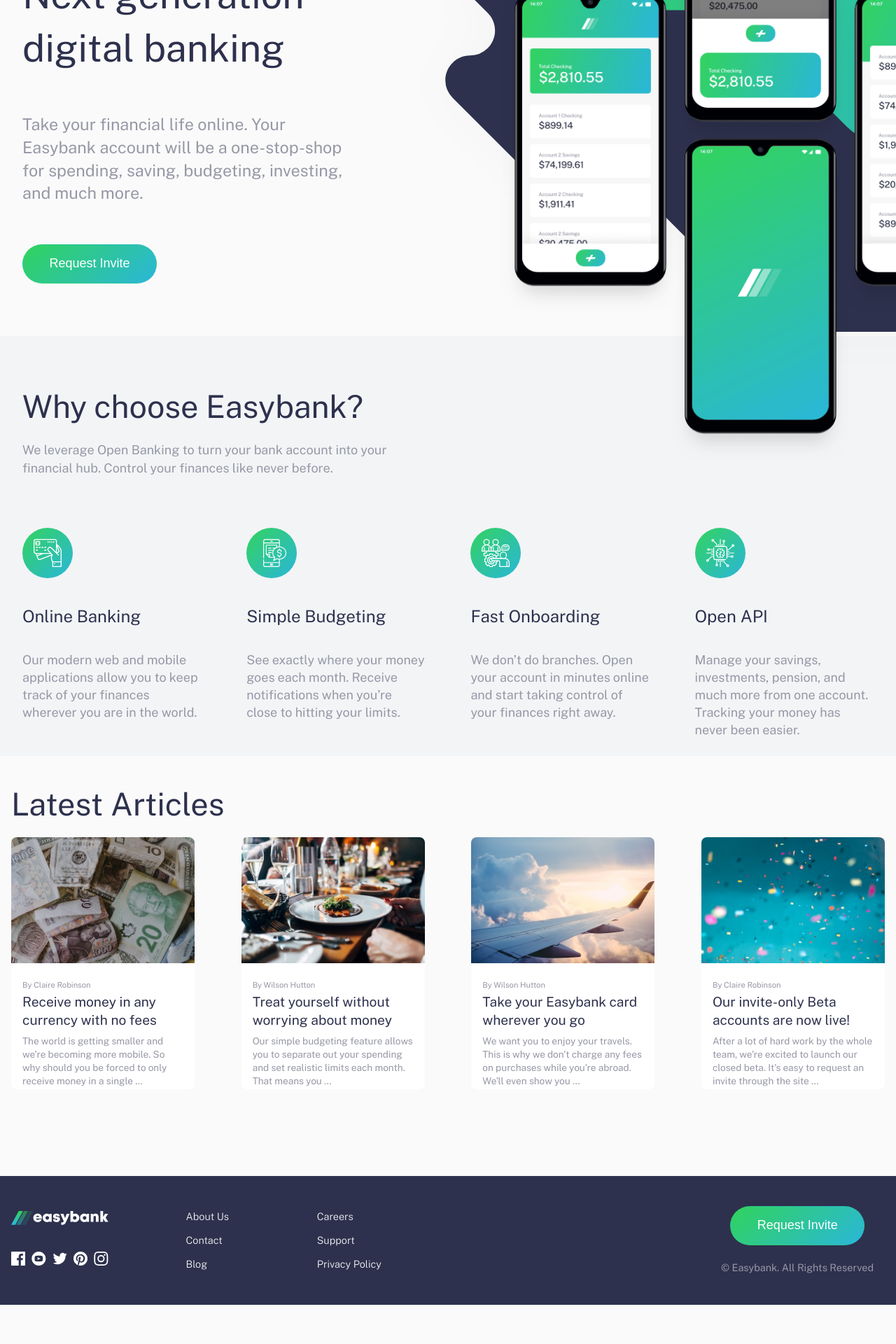
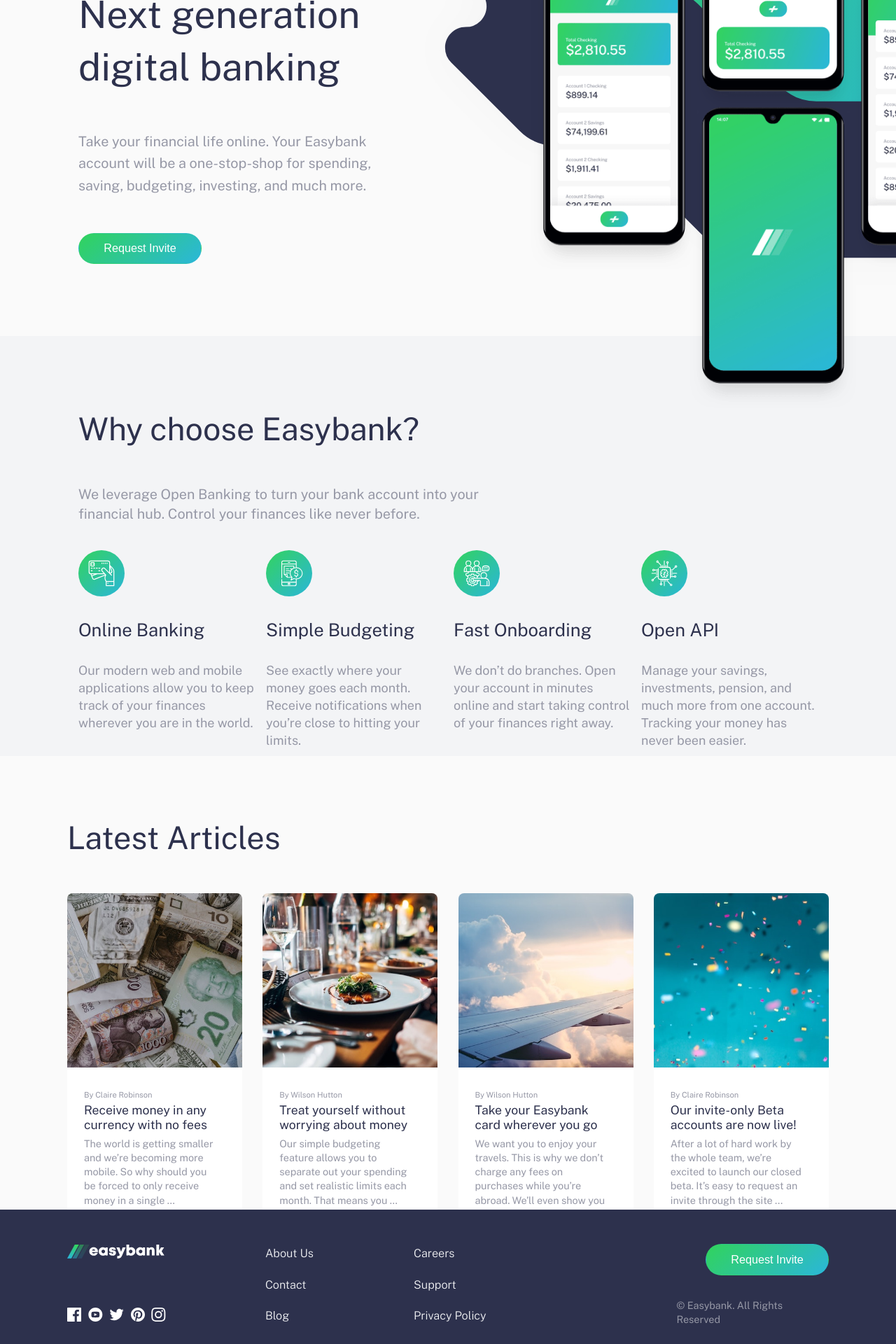
Before and after one commit to InnaTymoshenko/esybank, a React (Create React App) app: page / in a window 1280 px wide. Shown: the part 200-2120 px from the top of the page at 70% size. Before the commit the page ends 2064 px from the top, so only its background shows below. Built offline with nearby package versions, Linux system fonts and the light colour scheme.

Commit message:
fixed style

```diff
--- a/package.json
+++ b/package.json
@@ -10,10 +10,8 @@
 		"@types/node": "^16.18.97",
 		"@types/react": "^18.3.2",
 		"@types/react-dom": "^18.3.0",
-		"normalize.css": "^8.0.1",
 		"react": "^18.3.1",
 		"react-dom": "^18.3.1",
-		"react-icons": "^5.2.1",
 		"react-router-dom": "^6.23.1",
 		"react-scripts": "5.0.1",
 		"typescript": "^4.9.5",
--- a/src/components/articlesCard/ArticlesCards.css
+++ b/src/components/articlesCard/ArticlesCards.css
@@ -6,8 +6,8 @@
 }
 
 .articles-card {
-	width: 21%;
-	height: 75%;
+	width: 23%;
+	height: 83%;
 	display: flex;
 	flex-direction: column;
 	background-color: var(--color-white);
@@ -18,15 +18,17 @@
 .articles-card div {
 	width: 100%;
 	height: 50%;
-	padding: 1rem;
+	padding: 1.5rem;
+	padding-inline-end: 2rem;
 }
 
 .articles-card span {
 	font-size: 0.7rem;
 }
 
-.articles-card h4 {
-	font-size: 1.2rem;
+.articles-card h3 {
+	font-size: 1.1rem;
+	line-height: 1.2;
 	margin: 0;
 }
 
@@ -42,7 +44,7 @@
 }
 
 .articles-card p {
-	font-size: 0.85rem;
+	font-size: 0.9rem;
 	margin-block-start: 0.5em;
 }
 
@@ -52,6 +54,12 @@
 	background-position: center;
 	background-repeat: no-repeat;
 	background-size: cover;
+}
+
+@media screen and (max-width: 1250px) {
+	.articles-card {
+		height: 90%;
+	}
 }
 
 @media screen and (max-width: 1100px) {
@@ -79,12 +87,18 @@
 	.articles-block {
 		flex-direction: column;
 		flex-wrap: nowrap;
-		min-height: 200vh;
+		min-height: 350vh;
+		gap: 2rem;
+		padding-block-end: 2rem;
 	}
 
 	.articles-card {
 		width: 100%;
 		height: 100%;
+	}
+
+	.articles-card h3 {
+		font-size: 1.5em;
 	}
 
 	.articles-card div:last-child {
@@ -96,16 +110,16 @@
 		padding-inline: 2rem;
 	}
 
-	.articles-card h4,
+	.articles-card h3,
 	.articles-card p {
 		text-align: left;
 	}
 
 	.articles-card span {
-		font-size: 0.7em;
+		font-size: 0.8em;
 	}
 
 	.articles-card p {
-		font-size: 0.8em;
+		font-size: 1.1em;
 	}
 }
--- a/src/components/articlesCard/articlecard/Articlecard.tsx
+++ b/src/components/articlesCard/articlecard/Articlecard.tsx
@@ -13,9 +13,9 @@
 			<div className={className} style={{ backgroundImage: `url(${article.image})` }}></div>
 			<div>
 				<span>By {article.author}</span>
-				<h4>
+				<h3>
 					<Link to={''}>{article.title}</Link>
-				</h4>
+				</h3>
 
 				<p>{article.description}</p>
 			</div>
--- a/src/components/button/Button.css
+++ b/src/components/button/Button.css
@@ -1,9 +1,9 @@
 .btn {
-	height: 3.5rem;
-	width: 12rem;
+	height: 2.8rem;
+	width: 11rem;
 	border: 1px solid transparent;
 	border-radius: var(--radii);
-	font-size: var(--fs);
+	font-size: 0.9em;
 	font-weight: var(--fw-normal);
 	color: var(--color-white);
 	background-image: var(--bg-btn);
@@ -18,8 +18,16 @@
 
 @media screen and (min-width: 778px) and (max-width: 1100px) {
 	.btn {
-		width: 10rem;
-		height: 3rem;
-		font-size: 0.9em;
+		width: 9rem;
+		height: 2.5rem;
+		font-size: 0.7em;
 	}
 }
+
+@media screen and (max-width: 778px) {
+	.btn {
+		width: 16rem;
+		height: 4rem;
+		font-size: 1.2em;
+	}
+}
--- a/src/components/cardsServices/CardsServices.css
+++ b/src/components/cardsServices/CardsServices.css
@@ -6,20 +6,30 @@
 }
 
 .service_card {
-	width: 21%;
+	width: 24%;
 	display: flex;
 	flex-direction: column;
 	justify-content: flex-start;
 }
 
-.service_card h4 {
+.service_card img {
+	width: 26%;
+}
+
+.service_card h3 {
 	color: var(--color-dark);
-	font-size: 1.5rem;
+	font-size: 1.6rem;
 	font-weight: var(--fw-normal);
 }
 
 .service_card p {
 	margin: 0;
+}
+
+@media screen and (max-width: 1250px) {
+	.service_card p {
+		font-size: 0.9em;
+	}
 }
 
 @media screen and (max-width: 1100px) {
@@ -35,6 +45,18 @@
 	.service_card {
 		width: 45%;
 	}
+
+	.service_card img {
+		width: 20%;
+	}
+
+	.service_card h3 {
+		font-size: 1.2em;
+	}
+
+	.service_card p {
+		font-size: 0.8em;
+	}
 }
 
 @media screen and (max-width: 778px) {
@@ -48,8 +70,16 @@
 		flex-direction: column;
 	}
 
+	.service_card img {
+		width: 25%;
+	}
+
+	.service_card h3 {
+		font-size: 1.6em;
+	}
+
 	.service_card p {
-		line-height: 1.8;
-		font-size: 0.9em;
+		line-height: 1.6;
+		font-size: 1.2em;
 	}
 }
--- a/src/components/cardsServices/cardService/CardService.tsx
+++ b/src/components/cardsServices/cardService/CardService.tsx
@@ -7,7 +7,7 @@
 			<div>
 				<img src={image} alt={title} />
 			</div>
-			<h4>{title}</h4>
+			<h3>{title}</h3>
 			<p>{description}</p>
 		</React.Fragment>
 	)
--- a/src/components/footer/Footer.css
+++ b/src/components/footer/Footer.css
@@ -1,6 +1,6 @@
 .footer_wrapper {
 	width: 100%;
-	height: 23vh;
+	height: 24vh;
 	background-color: var(--color-dark);
 	display: flex;
 }
@@ -8,15 +8,16 @@
 .footer_block {
 	width: 100%;
 	max-width: 1440px;
-	padding-block: 2rem;
-	padding-inline: 1rem;
+	padding-block-start: 2rem;
+	padding-block-end: 0.5rem;
+	padding-inline: 6rem;
 	margin: 0 auto;
 	display: flex;
 	justify-content: space-between;
 }
 
 .footer_image {
-	width: 50%;
+	width: 65%;
 	display: flex;
 	justify-content: space-between;
 }
@@ -56,7 +57,7 @@
 	display: flex;
 	flex-direction: column;
 	justify-content: space-around;
-	align-items: center;
+	align-items: flex-end;
 }
 
 .footer_btn div {
@@ -77,7 +78,7 @@
 	text-decoration: none;
 	color: var(--color-light);
 	font-weight: var(--fw-light);
-	font-size: 0.8em;
+	font-size: 0.9em;
 	transition: all 0.3s ease-in;
 }
 
@@ -85,7 +86,7 @@
 	color: var(--color-lime);
 }
 
-@media screen and (max-width: 1100px) {
+@media screen and (max-width: 1250px) {
 	.footer_image {
 		width: 60%;
 		display: flex;
@@ -93,7 +94,7 @@
 	}
 }
 
-@media screen and (max-width: 778px) {
+@media screen and (max-width: 900px) {
 	.footer_wrapper {
 		height: 70vh;
 	}
@@ -110,7 +111,7 @@
 	}
 
 	.footer_image_block {
-		width: 50%;
+		width: 35%;
 		gap: 2rem;
 		align-items: center;
 	}
@@ -128,6 +129,7 @@
 
 	.footer_btn {
 		width: 100%;
+		align-items: center;
 		gap: 1rem;
 	}
 }
--- a/src/components/footer/Footer.tsx
+++ b/src/components/footer/Footer.tsx
@@ -37,11 +37,11 @@
 						</div>
 					</div>
 					<div className="footer_nav">
-						<Link to={'#'}>About Us</Link>
-						<Link to={'#'}>Careers</Link>
-						<Link to={'#'}>Contact</Link>
+						<Link to={'about'}>About Us</Link>
+						<Link to={'careers'}>Careers</Link>
+						<Link to={'contact'}>Contact</Link>
 						<Link to={'#'}>Support</Link>
-						<Link to={'#'}>Blog</Link>
+						<Link to={'blog'}>Blog</Link>
 						<Link to={'#'}>Privacy Policy</Link>
 					</div>
 				</div>
--- a/src/components/main/Main.css
+++ b/src/components/main/Main.css
@@ -18,10 +18,15 @@
 	background-color: var(--color-light);
 }
 
-.center-block,
-.bottom-block,
+.center-block {
+	height: 100vh;
+}
+
+.bottom-block {
+	height: 72vh;
+}
 .top-block {
-	height: 90vh;
+	height: 85vh;
 }
 
 .main_block {
@@ -30,7 +35,7 @@
 	margin: 0 auto;
 	height: 100%;
 	display: flex;
-	padding-inline: 1rem;
+	padding-inline: 6rem;
 }
 
 .main_block.top {
@@ -44,7 +49,7 @@
 }
 
 .main_top_text {
-	width: 40%;
+	width: 44%;
 	height: 50%;
 	margin: auto;
 	padding-inline: 1rem;
@@ -55,7 +60,7 @@
 }
 
 .main_top_text h1 {
-	font-size: 4em;
+	font-size: 3.4em;
 	font-weight: var(--fw-normal);
 	color: var(--color-dark);
 	margin: 0;
@@ -64,7 +69,8 @@
 .main_top_text p {
 	width: 100%;
 	height: 10rem;
-	font-size: 1.3em;
+	font-size: 1.1em;
+	line-height: 1.6;
 	font-weight: var(--fw-normal);
 }
 
@@ -94,8 +100,8 @@
 .main_image.wave-desktor {
 	display: block;
 	width: 150%;
-	top: -15rem;
-	left: 3rem;
+	top: -13rem;
+	left: 1rem;
 	z-index: 1;
 }
 .main_image.wave-mobile {
@@ -103,8 +109,8 @@
 }
 
 .main_image.phones {
-	width: 100%;
-	top: -8rem;
+	width: 112%;
+	top: -9rem;
 	left: 12rem;
 	z-index: 2;
 }
@@ -115,17 +121,21 @@
 }
 
 .main_center.title {
-	margin-block-start: 2rem;
-	width: 50%;
+	margin-block-start: 4rem;
+	width: 60%;
 	height: 35%;
+}
+
+.main_center.title p {
+	font-size: 1.1em;
 }
 
 .main_center.title h2,
 .main_block.bottom h2 {
 	color: var(--color-dark);
-	font-size: 3rem;
+	font-size: 2.8rem;
 	font-weight: var(--fw-normal);
-	margin-block-end: 1rem;
+	margin-block-end: 3rem;
 }
 
 .main_center.service-card {
@@ -136,6 +146,7 @@
 .main_block.bottom {
 	width: 100%;
 	height: 100%;
+	margin-block-start: 3rem;
 	margin-block-end: 1rem;
 }
 
@@ -148,7 +159,7 @@
 
 .main_bottom.article-card {
 	width: 100%;
-	height: 80%;
+	height: 100%;
 	display: flex;
 }
 
@@ -169,7 +180,11 @@
 	}
 }
 
-@media screen and (max-width: 1150px) {
+@media screen and (max-width: 1250px) {
+	.main_top_text {
+		width: 48%;
+	}
+
 	.main_top_text h1 {
 		font-size: 2.2em;
 	}
@@ -180,29 +195,33 @@
 
 	.main_image.wave-desktor {
 		display: block;
-		width: 150%;
-		top: -8rem;
-		left: 0rem;
+		width: 130%;
+		top: -10rem;
+		left: 5rem;
 		z-index: 1;
 	}
 
 	.main_image.phones {
 		width: 100%;
-		top: -5rem;
-		left: 6rem;
+		top: -10rem;
+		left: 14rem;
 		z-index: 2;
 	}
 
 	.main_center.title {
 		margin-block-start: 2rem;
-		width: 55%;
-		height: 35%;
+		width: 60%;
+		height: 25%;
 	}
 
 	.main_center.title h2,
 	.main_block.bottom h2 {
 		font-size: 2em;
 		font-weight: var(--fw-light);
+	}
+
+	.main_center.title p {
+		font-size: 0.9em;
 	}
 
 	.top-block {
@@ -218,26 +237,68 @@
 	}
 }
 
-@media screen and (max-width: 900px) {
+@media screen and (max-width: 1000px) {
 	.main_wrapper {
 		font-weight: var(--fw-light);
+	}
+
+	.main_top_text {
+		width: 50%;
 	}
 
 	.main_top_text h1 {
 		font-size: 2em;
 	}
 
+	.main_top_text p {
+		font-size: 0.7em;
+	}
+
+	.main_top_image {
+		width: 50%;
+	}
+
+	.main_image.wave-desktor {
+		display: block;
+		width: 170%;
+		top: -6rem;
+	}
+
+	.main_image.phones {
+		width: 110%;
+		top: -5rem;
+		left: 5rem;
+	}
+
+	.center-block {
+		height: 100vh;
+	}
+
+	.main_center.title {
+		width: 70%;
+		height: 22%;
+	}
+
 	.top-block {
 		height: 50vh;
 	}
 
+	.main_center.title p {
+		font-size: 0.8em;
+	}
+
 	.main_center.title h2,
 	.main_block.bottom h2 {
-		font-size: 1.8em;
+		font-size: 1.6em;
+		margin-block-end: 2rem;
 	}
 }
 
 @media screen and (min-width: 500px) and (max-width: 778px) {
+	.main_block {
+		padding-inline: 2rem;
+	}
+
 	.main_block_wrapper {
 		margin-block-start: 0;
 		padding-block-end: 2rem;
@@ -259,9 +320,9 @@
 
 	.main_image.wave-mobile {
 		display: block;
-		width: 140%;
-		top: -11rem;
-		left: -6rem;
+		width: 130%;
+		top: -8rem;
+		left: -4rem;
 		z-index: 1;
 	}
 
@@ -270,26 +331,27 @@
 	}
 
 	.main_image.phones {
-		top: -16rem;
-		left: 1rem;
+		top: -11rem;
+		left: -1rem;
 	}
 
 	.main_top_text {
 		width: 100%;
-		height: 50%;
+		height: 35%;
 		align-items: center;
 		gap: 0;
 	}
 
 	.main_top_text h1 {
-		font-size: 2.5em;
-		font-weight: var(--fw-light);
+		font-size: 3em;
+		line-height: 1.2;
+		font-weight: var(--fw-normal);
 		text-align: center;
 	}
 
 	.main_top_text p,
 	.main_center.title p {
-		font-size: 0.9em;
+		font-size: 1.1em;
 		line-height: 1.8;
 	}
 
@@ -297,9 +359,12 @@
 		justify-content: center;
 	}
 
-	.center-block,
+	.center-block {
+		min-height: 270vh;
+	}
+
 	.bottom-block {
-		min-height: 170vh;
+		min-height: 300vh;
 	}
 
 	.main_block.center,
@@ -308,14 +373,18 @@
 		font-weight: var(--fw-light);
 	}
 
+	.main_block.bottom {
+		margin-block-start: 7rem;
+	}
+
 	.main_center.title {
 		width: 100%;
-		height: 20%;
+		height: 23%;
 	}
 
 	.main_center.title h2,
 	.main_block.bottom h2 {
-		font-size: 2.1em;
+		font-size: 2.7em;
 	}
 
 	.main_center.service-card,
--- a/src/components/root/Root.css
+++ b/src/components/root/Root.css
@@ -20,14 +20,14 @@
 	height: 100%;
 	margin: 0 auto;
 	padding-block: 5px;
-	padding-inline: 1rem;
+	padding-inline: 6rem;
 	display: flex;
 	justify-content: space-between;
 }
 
 .header_logo {
 	height: 100%;
-	width: 20%;
+	width: 15%;
 	display: flex;
 	align-items: center;
 	justify-content: center;
@@ -40,7 +40,7 @@
 
 .header_nav {
 	height: 100%;
-	width: 80%;
+	width: 45%;
 }
 
 .header_nav nav {
@@ -56,6 +56,7 @@
 	flex-wrap: wrap;
 	width: 80%;
 	list-style: none;
+	font-size: 0.9em;
 	margin: auto;
 	padding-block-start: 4%;
 	padding-inline: 0;
@@ -98,7 +99,7 @@
 
 .header_btn {
 	height: 100%;
-	width: 20%;
+	width: 15%;
 	display: flex;
 	justify-content: center;
 	align-items: center;
@@ -116,6 +117,7 @@
 	.header_wrapper {
 		max-width: 778px;
 		align-items: center;
+		padding-inline: 2rem;
 	}
 
 	.header_fixed {
```
Also changed, not shown: 2 other files (tests, documents, lock files or other folders).
